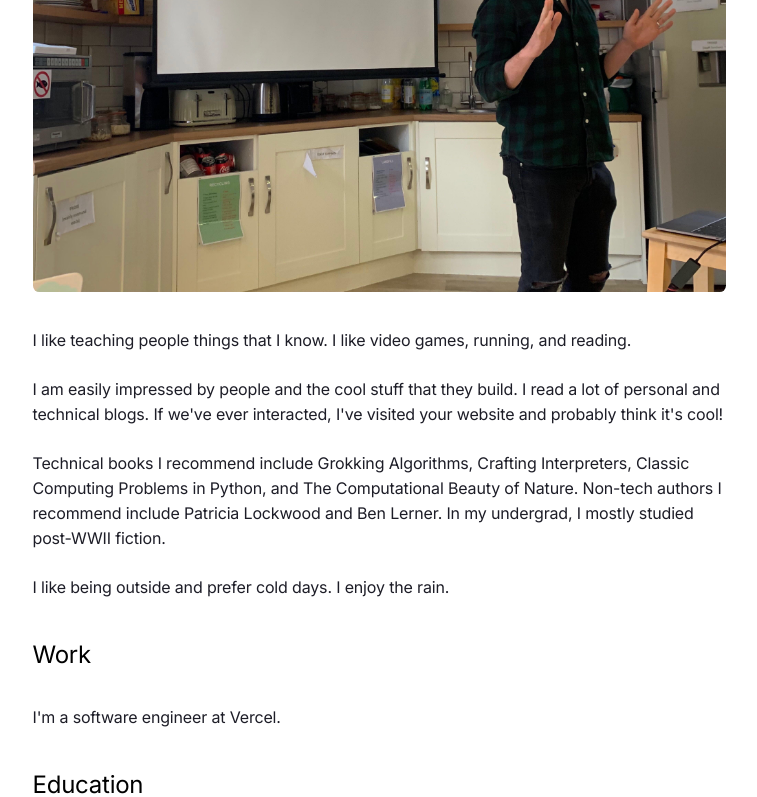
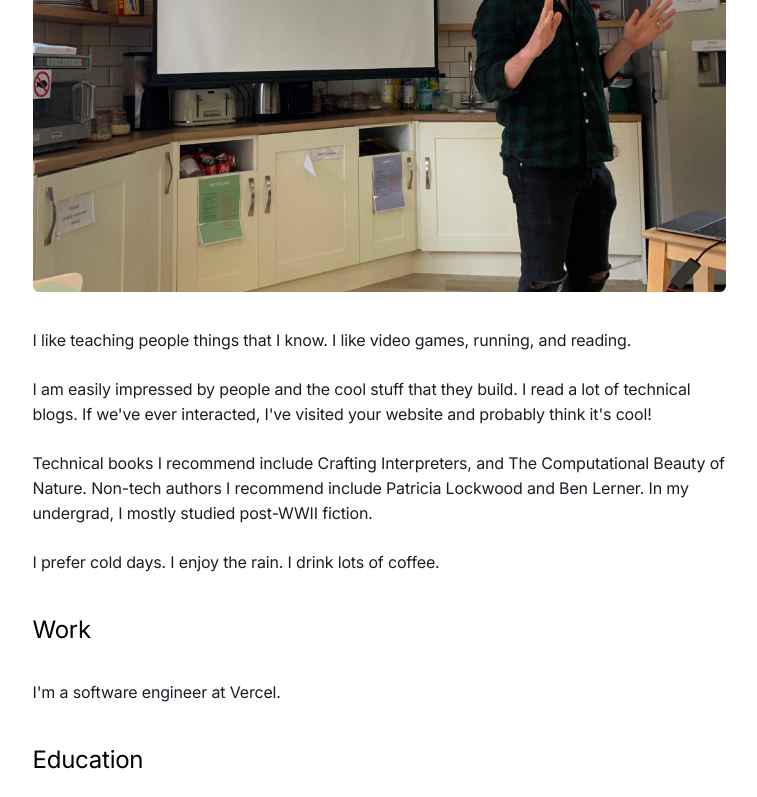
Before and after one commit to healeycodes/healeycodes.com, a Next.js app: page /about in a window 1280 px wide. Shown: the part 519-1316 px from the top of the page, without its empty margins (261-1018 px from the left). Built offline with nearby package versions, Linux system fonts and the light colour scheme.

Commit message:
Update about page

```diff
--- a/pages/about.tsx
+++ b/pages/about.tsx
@@ -31,7 +31,7 @@ export default function About() {
           originalWidth={mePresenting.width}
           originalHeight={mePresenting.height}
           priority={true}
-          style={{borderRadius: '0.4em'}}
+          style={{ borderRadius: '0.4em' }}
         />
         <p>
           I like teaching people things that I know. I like video games,
@@ -39,11 +39,11 @@ export default function About() {
         </p>
         <p>
           I am easily impressed by people and the cool stuff that they build. I
-          read a lot of personal and technical blogs. If we've ever interacted,
+          read a lot of technical blogs. If we've ever interacted,
           I've visited your website and probably think it's cool!
         </p>
-        <p>Technical books I recommend include Grokking Algorithms, Crafting Interpreters, Classic Computing Problems in Python, and The Computational Beauty of Nature. Non-tech authors I recommend include Patricia Lockwood and Ben Lerner. In my undergrad, I mostly studied post-WWII fiction.</p>
-        <p>I like being outside and prefer cold days. I enjoy the rain.</p>
+        <p>Technical books I recommend include Crafting Interpreters, and The Computational Beauty of Nature. Non-tech authors I recommend include Patricia Lockwood and Ben Lerner. In my undergrad, I mostly studied post-WWII fiction.</p>
+        <p>I prefer cold days. I enjoy the rain. I drink lots of coffee.</p>
         <h2>Work</h2>
         <p>I'm a software engineer at Vercel.</p>
         <h2>Education</h2>
```
